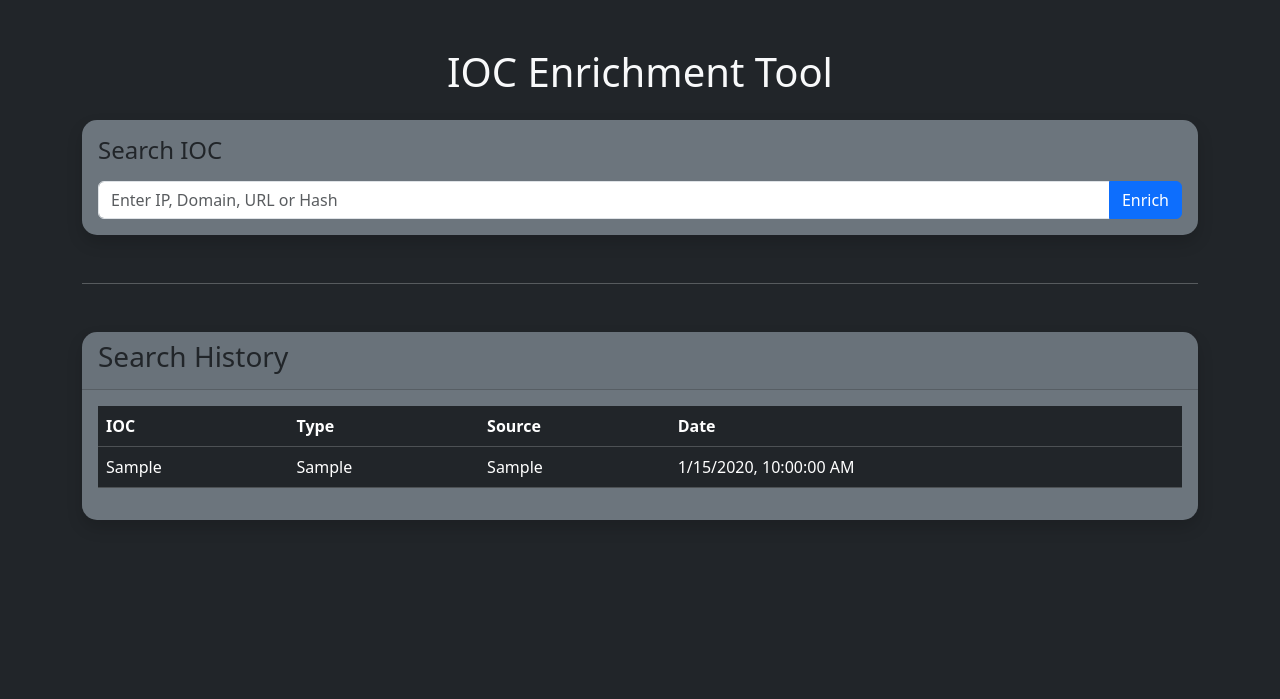
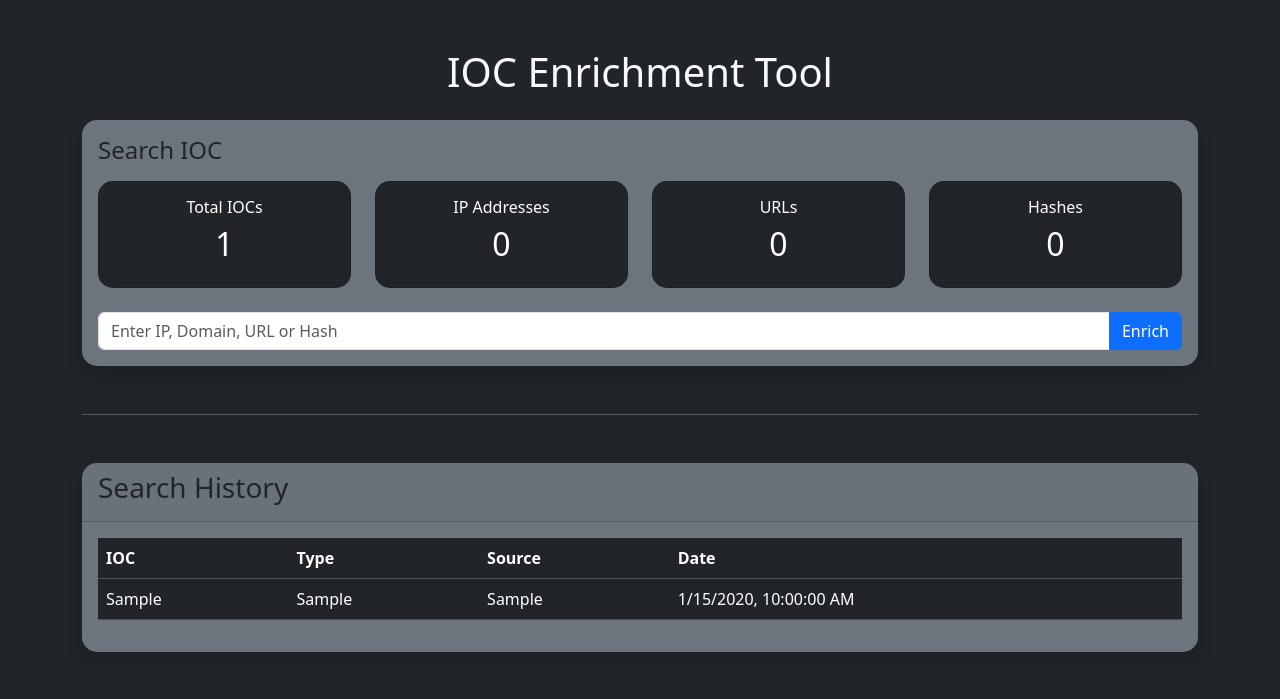
Before and after one commit to MysticXTharun/IOC-Enrichment-Tool, a FastAPI app: page / in a window 1280 px wide. Shown: the top 699 px of the page. Run offline with FastAPI, Linux system fonts and the light colour scheme; tables that the repository leaves empty hold one stand-in row (values such as "Sample post"); parts of the project's set-up code (start-up, migrations or seed data) failed here and were passed over.

Commit message:
Phase 7.1: Dashboard API and frontend statistics

```diff
--- a/app/main.py
+++ b/app/main.py
@@ -3,6 +3,7 @@ from fastapi.responses import HTMLResponse
 from fastapi.staticfiles import StaticFiles
 from fastapi.templating import Jinja2Templates
 
+from app.api.dashboard import router as dashboard_router
 from app.database.database import Base, engine
 from app.database import models
 
@@ -26,6 +27,7 @@ templates = Jinja2Templates(directory="templates")
 # API Routes
 # -----------------------------
 app.include_router(router)
+app.include_router(dashboard_router)
 
 # -----------------------------
 # Dashboard
--- a/static/js/app.js
+++ b/static/js/app.js
@@ -1,19 +1,73 @@
+// ================================
+// IOC Enrichment Tool
+// Part 1 - Initialization, Dashboard & History
+// ================================
+
 document.addEventListener("DOMContentLoaded", () => {
+    loadDashboard();
+    loadHistory();
+
     document
         .getElementById("searchBtn")
         .addEventListener("click", enrichIOC);
+});
 
-    loadHistory();
-});
+// -------------------------------
+// Dashboard
+// -------------------------------
+
+async function loadDashboard() {
+
+    try {
+
+        const response = await fetch("/dashboard");
+
+        if (!response.ok)
+            throw new Error("Unable to load dashboard");
+
+        const data = await response.json();
+
+        document.getElementById("totalIOCs").textContent =
+            data.total_iocs;
+
+        document.getElementById("ipCount").textContent =
+            data.ioc_types.ip;
+
+        document.getElementById("urlCount").textContent =
+            data.ioc_types.url;
+
+        document.getElementById("hashCount").textContent =
+            data.ioc_types.hash;
+
+    }
+
+    catch (err) {
+
+        console.error("Dashboard Error:", err);
+
+    }
+
+}
+
+// -------------------------------
+// History
+// -------------------------------
 
 async function loadHistory() {
 
     try {
 
         const response = await fetch("/history");
+
+        if (!response.ok)
+            throw new Error("Unable to load history");
+
         const history = await response.json();
 
         const table = document.getElementById("historyTable");
+
+        if (!table)
+            return;
 
         table.innerHTML = "";
 
@@ -32,7 +86,7 @@ async function loadHistory() {
 
     }
 
-    catch(err){
+    catch (err) {
 
         console.error("History Error:", err);
 
@@ -40,48 +94,20 @@ async function loadHistory() {
 
 }
 
-function riskBadge(risk){
-
-    switch(risk){
-
-        case "High":
-            return "danger";
-
-        case "Medium":
-            return "warning";
-
-        case "Low":
-            return "info";
-
-        case "Clean":
-            return "success";
-
-        default:
-            return "secondary";
-
-    }
-
-}
-
-function safe(value){
-
-    if(value === undefined || value === null){
-
-        return "N/A";
-
-    }
-
-    return value;
-
-}
+// ================================
+// Part 2 - IOC Enrichment
+// ================================
 
 async function enrichIOC() {
 
     const ioc = document.getElementById("iocInput").value.trim();
 
     if (!ioc) {
+
         alert("Please enter an IOC");
+
         return;
+
     }
 
     const result = document.getElementById("result");
@@ -95,32 +121,29 @@ async function enrichIOC() {
     try {
 
         const response = await fetch("/enrich", {
+
             method: "POST",
+
             headers: {
                 "Content-Type": "application/json"
             },
+
             body: JSON.stringify({
                 ioc: ioc
             })
+
         });
+
+        if (!response.ok)
+            throw new Error("Enrichment failed");
 
         const data = await response.json();
 
-        if (!response.ok) {
-            throw new Error(data.detail || "Enrichment failed");
-        }
-
-        const summary = data.response.summary || {};
-
-        const score = data.response.score || {
-            verdict: "N/A",
-            risk_score: 0,
-            confidence: "N/A"
-        };
-
-        result.innerHTML = renderResult(data, summary, score);
+        renderResult(data);
 
         loadHistory();
+
+        loadDashboard();
 
     }
 
@@ -128,7 +151,7 @@ async function enrichIOC() {
 
         result.innerHTML = `
 <div class="alert alert-danger">
-                ${err.message}
+    ${err}
 </div>
 `;
 
@@ -136,86 +159,90 @@ async function enrichIOC() {
 
 }
 
-function renderResult(data, summary, score) {
+// -------------------------------
+// Result Renderer
+// -------------------------------
 
-    return `
-    <div class="card border-success shadow">
+function renderResult(data) {
 
-        <div class="card-header bg-success text-white">
-            <h4>${data.ioc}</h4>
-        </div>
+    const result = document.getElementById("result");
+
+    const summary = data.response.summary || {};
+
+    const score = data.response.score || {};
+
+    result.innerHTML = `
+
+<div class="card bg-dark text-white">
 
 <div class="card-body">
 
-            <div class="row mb-4">
+<h3>${data.ioc}</h3>
+
+<hr>
+
+<div class="row">
 
 <div class="col-md-4">
-                    <div class="card bg-dark text-white">
-                        <div class="card-body">
+
 <h6>IOC Type</h6>
+
 <h4>${data.type}</h4>
-                        </div>
-                    </div>
+
 </div>
 
 <div class="col-md-4">
-                    <div class="card bg-dark text-white">
-                        <div class="card-body">
-                            <h6>Risk</h6>
-                            <h4>
-                                <span class="badge bg-${riskBadge(summary.risk)}">
-                                    ${safe(summary.risk)}
-                                </span>
-                            </h4>
-                        </div>
-                    </div>
+
+<h6>Risk Verdict</h6>
+
+<h4>${score.verdict ?? "Unknown"}</h4>
+
 </div>
 
 <div class="col-md-4">
-                    <div class="card bg-dark text-white">
-                        <div class="card-body">
-                            <h6>Verdict</h6>
-                            <h4>${safe(score.verdict)}</h4>
-                        </div>
-                    </div>
+
+<h6>Risk Score</h6>
+
+<h4>${score.risk_score ?? "-"}</h4>
+
 </div>
 
 </div>
 
-            <div class="row mb-4">
+<hr>
+
+<div class="row">
 
 <div class="col-md-3">
-                    <strong>Risk Score</strong>
-                    <p>${safe(score.risk_score)}</p>
+
+<h6>Risk</h6>
+
+<p>${summary.risk ?? "-"}</p>
+
 </div>
 
 <div class="col-md-3">
-                    <strong>Confidence</strong>
-                    <p>${safe(score.confidence)}</p>
+
+<h6>Abuse Score</h6>
+
+<p>${summary.abuse_confidence ?? "-"}</p>
+
 </div>
 
 <div class="col-md-3">
-                    <strong>Abuse Confidence</strong>
-                    <p>${safe(summary.abuse_confidence)}</p>
+
+<h6>VT Malicious</h6>
+
+<p>${summary.malicious_engines ?? "-"}</p>
+
 </div>
 
 <div class="col-md-3">
-                    <strong>OTX Pulses</strong>
-                    <p>${safe(summary.otx_pulses)}</p>
-                </div>
 
-            </div>
+<h6>OTX Pulses</h6>
 
-            <div class="row mb-4">
+<p>${summary.otx_pulses ?? "-"}</p>
 
-                <div class="col-md-6">
-                    <strong>VirusTotal Malicious</strong>
-                    <p>${safe(summary.malicious_engines)}</p>
-                </div>
-
-                <div class="col-md-6">
-                    <strong>VirusTotal Suspicious</strong>
-                    <p>${safe(summary.suspicious_engines)}</p>
 </div>
 
 </div>
@@ -225,16 +252,68 @@ function renderResult(data, summary, score) {
 <details>
 
 <summary class="mb-3">
+
 Raw Intelligence
+
 </summary>
 
-                <pre style="max-height:500px;overflow:auto;">${JSON.stringify(data.response, null, 4)}</pre>
+<pre style="max-height:500px;overflow:auto;">
+${JSON.stringify(data.response, null, 4)}
+</pre>
 
 </details>
 
 </div>
 
 </div>
+
 `;
 
 }
+
+// ================================
+// Part 3 - Helper Functions
+// ================================
+
+// Press Enter to search
+
+const iocInput = document.getElementById("iocInput");
+
+if (iocInput) {
+
+    iocInput.addEventListener("keypress", function (event) {
+
+        if (event.key === "Enter") {
+
+            enrichIOC();
+
+        }
+
+    });
+
+}
+
+// -------------------------------
+// Utility
+// -------------------------------
+
+function showAlert(message, type = "info") {
+
+    const result = document.getElementById("result");
+
+    result.innerHTML = `
+<div class="alert alert-${type}">
+    ${message}
+</div>
+`;
+
+}
+
+// -------------------------------
+// Console Banner
+// -------------------------------
+
+console.log(
+    "%cIOC Enrichment Tool Loaded",
+    "color:lime;font-size:14px;font-weight:bold;"
+);
--- a/templates/index.html
+++ b/templates/index.html
@@ -30,6 +30,46 @@
             <h4 class="mb-3">
                 Search IOC
             </h4>
+
+<div class="row mb-4" id="dashboardCards">
+
+    <div class="col-md-3">
+        <div class="card bg-dark text-white">
+            <div class="card-body text-center">
+                <h6>Total IOCs</h6>
+                <h2 id="totalIOCs">0</h2>
+            </div>
+        </div>
+    </div>
+
+    <div class="col-md-3">
+        <div class="card bg-dark text-white">
+            <div class="card-body text-center">
+                <h6>IP Addresses</h6>
+                <h2 id="ipCount">0</h2>
+            </div>
+        </div>
+    </div>
+
+    <div class="col-md-3">
+        <div class="card bg-dark text-white">
+            <div class="card-body text-center">
+                <h6>URLs</h6>
+                <h2 id="urlCount">0</h2>
+            </div>
+        </div>
+    </div>
+
+    <div class="col-md-3">
+        <div class="card bg-dark text-white">
+            <div class="card-body text-center">
+                <h6>Hashes</h6>
+                <h2 id="hashCount">0</h2>
+            </div>
+        </div>
+    </div>
+
+</div>
 
             <div class="input-group">
 
```
Also changed, not shown: app/api/dashboard.py (added, +55 -0 lines). Lines whose indentation alone changed are shown as unchanged.
